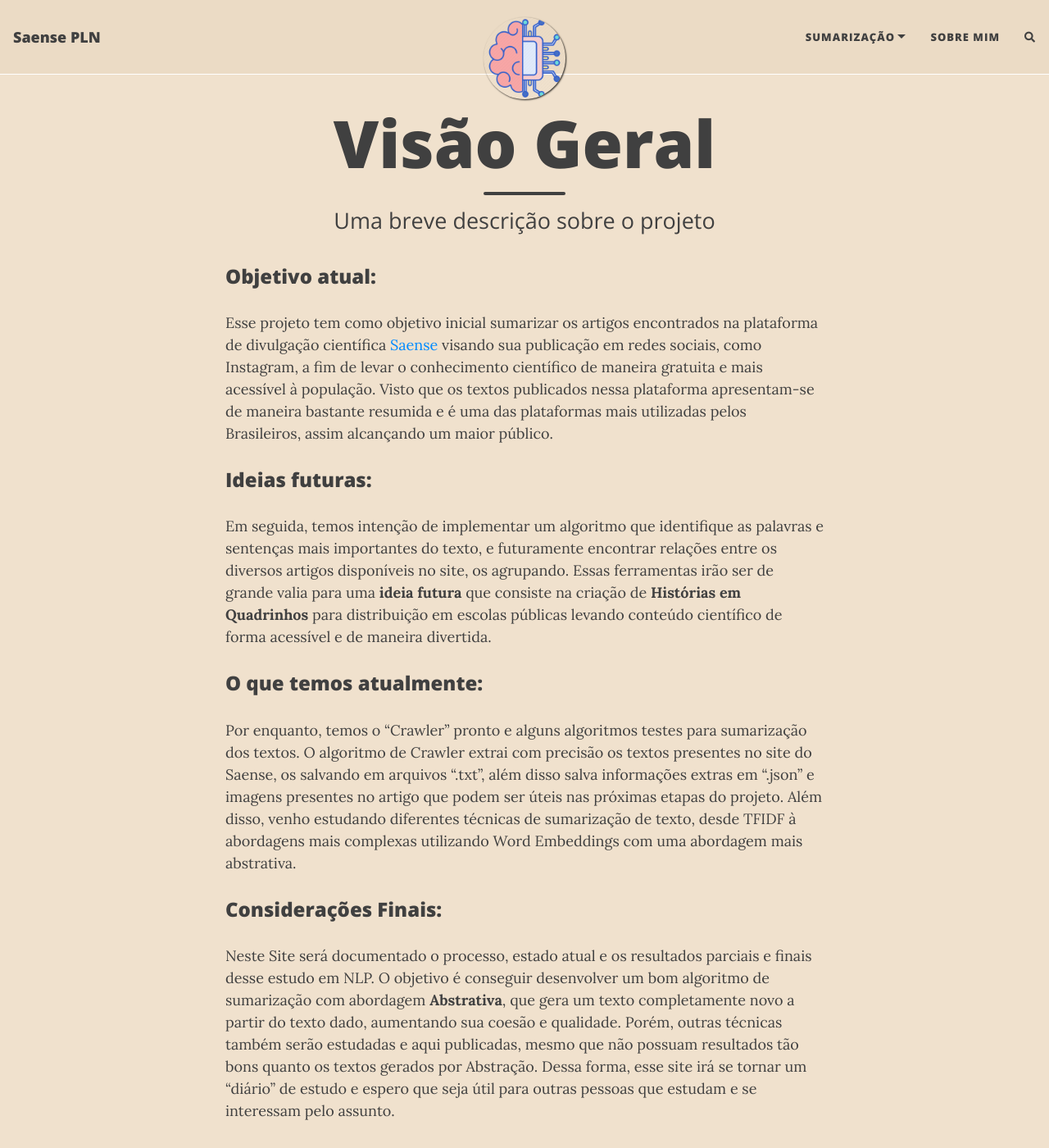
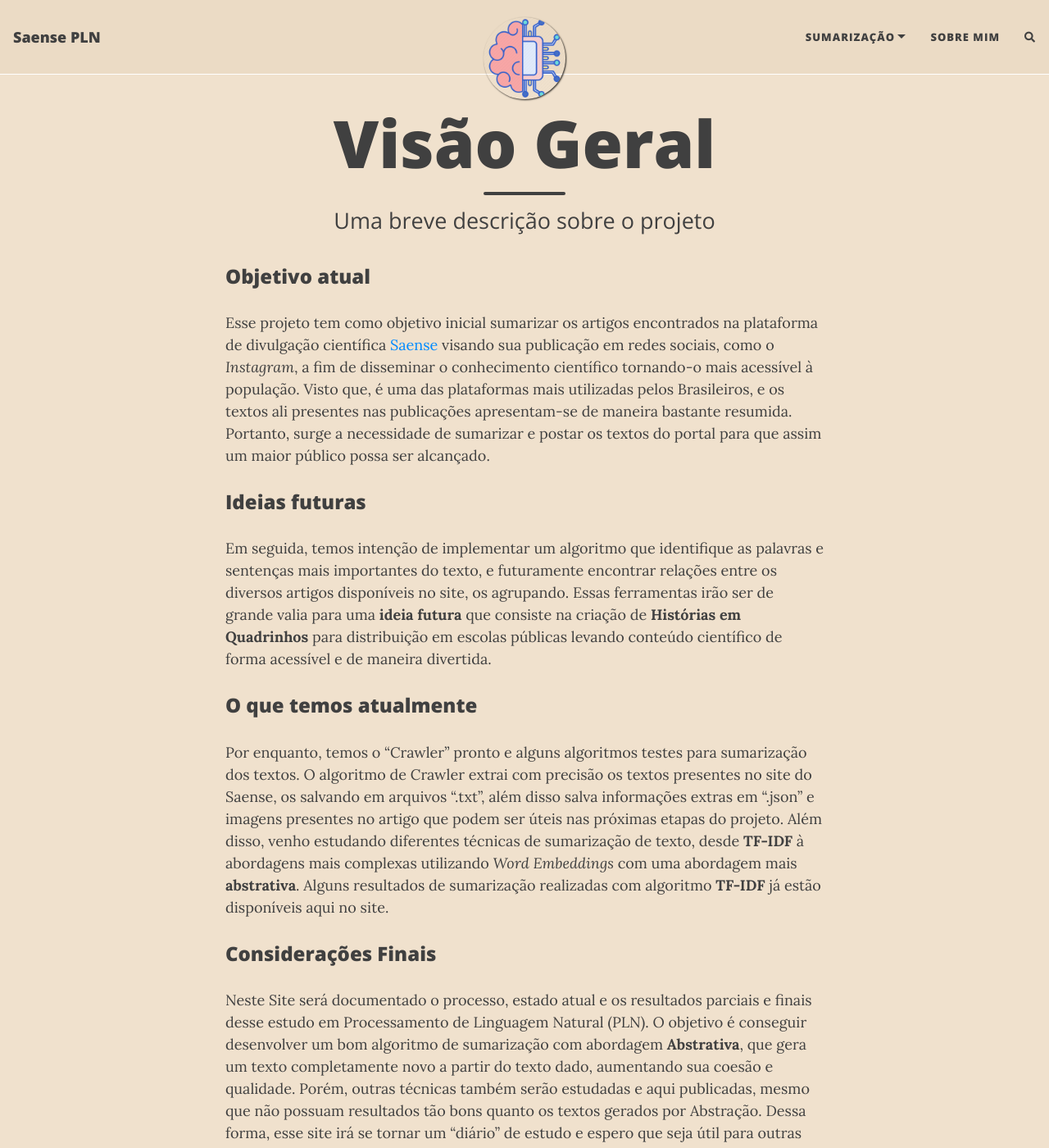
Before and after one commit to davidferraz01/Saense-PLN, a Jekyll site: the page built from index.md, in a window 1280 px wide and 1400 px high. Shown: the whole window at 82% size. Built offline with Jekyll 4.4.1, drawn with Linux system fonts in a browser that asks for light colours; nearby versions of some CDN libraries; the list of posts is cut into pages by our own code; comment, search, counter and statistics services are not loaded.

Commit message:
Update index.md

```diff
--- a/index.md
+++ b/index.md
@@ -4,16 +4,16 @@ title: Visão Geral
 subtitle: Uma breve descrição sobre o projeto
 ---
 
-### **Objetivo atual:**
-Esse projeto tem como objetivo inicial sumarizar os artigos encontrados na plataforma de divulgação científica [Saense](https://saense.com.br/) visando sua publicação em redes sociais, como Instagram, a fim de levar o conhecimento científico de maneira gratuita e mais acessível à população. Visto que os textos publicados nessa plataforma apresentam-se de maneira bastante resumida e é uma das plataformas mais utilizadas pelos Brasileiros, assim alcançando um maior público.
+### **Objetivo atual**
+Esse projeto tem como objetivo inicial sumarizar os artigos encontrados na plataforma de divulgação científica [Saense](https://saense.com.br/) visando sua publicação em redes sociais, como o *Instagram*, a fim de disseminar o conhecimento científico tornando-o mais acessível à população. Visto que, é uma das plataformas mais utilizadas pelos Brasileiros, e os textos ali presentes nas publicações apresentam-se de maneira bastante resumida. Portanto, surge a necessidade de sumarizar e postar os textos do portal para que assim um maior público possa ser alcançado.
 
-### **Ideias futuras:**
+### **Ideias futuras**
 Em seguida, temos intenção de implementar um algoritmo que identifique as palavras e sentenças mais importantes do texto, e futuramente encontrar relações entre os diversos artigos disponíveis no site, os agrupando.
 Essas ferramentas irão ser de grande valia para uma **ideia futura** que consiste na criação de **Histórias em Quadrinhos** para distribuição em escolas públicas levando conteúdo científico de forma acessível e de maneira divertida.
 
-### **O que temos atualmente:**
+### **O que temos atualmente**
 Por enquanto, temos o "Crawler" pronto e alguns algoritmos testes para sumarização dos textos. O algoritmo de Crawler extrai com precisão os textos presentes no site do Saense, os salvando em arquivos ".txt", além disso salva informações extras em ".json" e imagens presentes no artigo que podem ser úteis nas próximas etapas do projeto.
-Além disso, venho estudando diferentes técnicas de sumarização de texto, desde TFIDF à abordagens mais complexas utilizando Word Embeddings com uma abordagem mais abstrativa.
+Além disso, venho estudando diferentes técnicas de sumarização de texto, desde **TF-IDF** à abordagens mais complexas utilizando *Word Embeddings* com uma abordagem mais **abstrativa**. Alguns resultados de sumarização realizadas com algoritmo **TF-IDF** já estão disponíveis aqui no site.
 
-### **Considerações Finais:**
-Neste Site será documentado o processo, estado atual e os resultados parciais e finais desse estudo em NLP. O objetivo é conseguir desenvolver um bom algoritmo de sumarização com abordagem **Abstrativa**, que gera um texto completamente novo a partir do texto dado, aumentando sua coesão e qualidade. Porém, outras técnicas também serão estudadas e aqui publicadas, mesmo que não possuam resultados tão bons quanto os textos gerados por Abstração. Dessa forma, esse site irá se tornar um "diário" de estudo e espero que seja útil para outras pessoas que estudam e se interessam pelo assunto.
+### **Considerações Finais**
+Neste Site será documentado o processo, estado atual e os resultados parciais e finais desse estudo em Processamento de Linguagem Natural (PLN). O objetivo é conseguir desenvolver um bom algoritmo de sumarização com abordagem **Abstrativa**, que gera um texto completamente novo a partir do texto dado, aumentando sua coesão e qualidade. Porém, outras técnicas também serão estudadas e aqui publicadas, mesmo que não possuam resultados tão bons quanto os textos gerados por Abstração. Dessa forma, esse site irá se tornar um "diário" de estudo e espero que seja útil para outras pessoas que estudam e se interessam pelo assunto.
```
